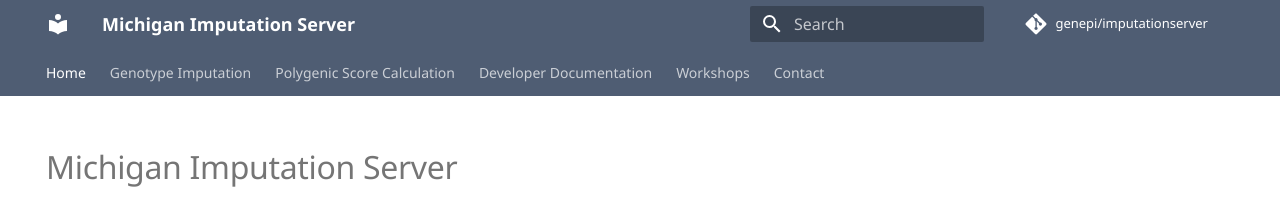
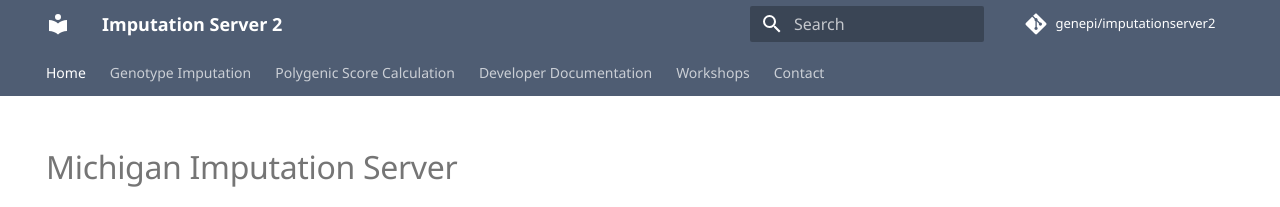
Before and after one commit to genepi/imputationserver2, an MkDocs documentation site: the page built from docs/index.md, in a window 1280 px wide. Shown: the top 207 px of the page. Built offline with MkDocs 1.6.1 and Material for MkDocs 9.7.7, drawn with Linux system fonts in a browser that asks for light colours; some web fonts are replaced; comment, search, counter and statistics services are not loaded.

Commit message:
Update name and github repo

```diff
--- a/mkdocs.yml
+++ b/mkdocs.yml
@@ -1,6 +1,6 @@
-site_name: Michigan Imputation Server
-repo_name: genepi/imputationserver
-repo_url: https://github.com/genepi/imputationserver
+site_name: Imputation Server 2
+repo_name: genepi/imputationserver2
+repo_url: https://github.com/genepi/imputationserver2
 edit_uri: edit/master/docs
 
 theme:
```
